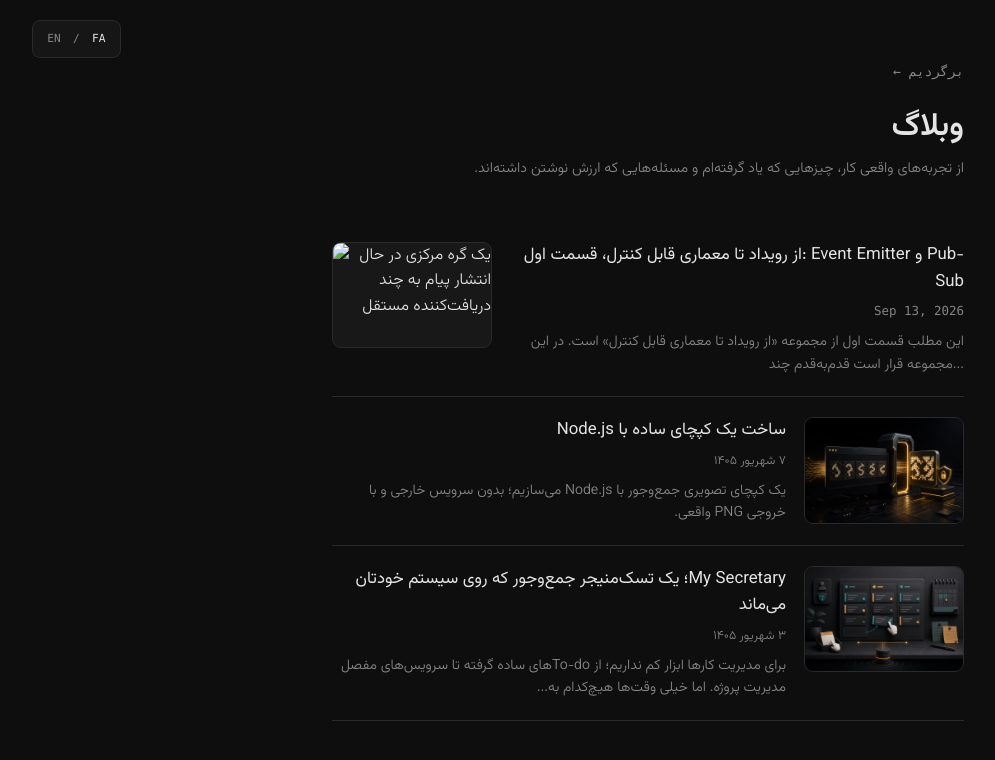
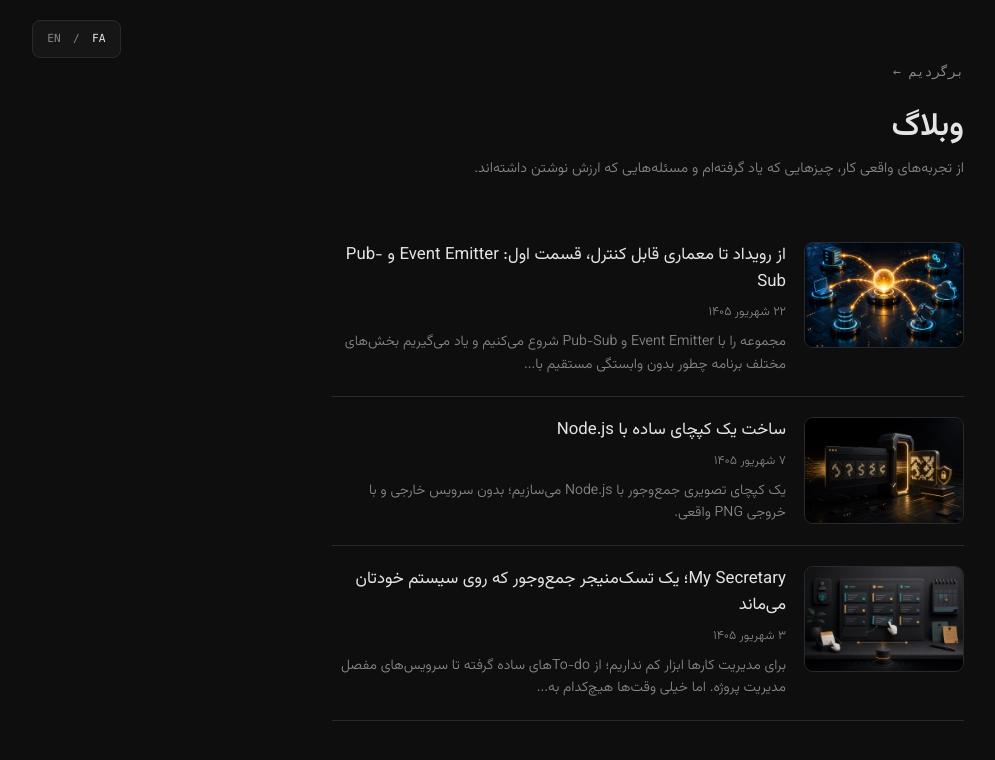
Before and after one commit to mr-farshad-r/mr-farshad-r, a Jekyll site: the page built from fa/blog/index.html, in a window 1280 px wide. Shown: the top 760 px of the page, without its empty margins (216-1211 px from the left). Built offline with Jekyll 4.4.1, drawn with Linux system fonts in a browser that asks for light colours.

Commit message:
chore(post): event emitter pub sub

```diff
--- a/_posts/2026-09-13-event-emitter-pub-sub.md
+++ b/_posts/2026-09-13-event-emitter-pub-sub.md
@@ -2,10 +2,13 @@
 layout: post
 title: "از رویداد تا معماری قابل کنترل، قسمت اول: Event Emitter و Pub-Sub"
 date: 2026-09-13
-description: آشنایی عملی با Event Emitter و الگوی Pub-Sub، تفاوت آن‌ها و ساخت یک نمونه ساده با JavaScript.
+date_label: "۲۲ شهریور ۱۴۰۵"
 lang: fa
+direction: rtl
+description: "آشنایی عملی با Event Emitter و الگوی Pub-Sub؛ از جداکردن بخش‌های برنامه تا انتشار یک رویداد برای چند شنونده."
+excerpt: "مجموعه را با Event Emitter و Pub-Sub شروع می‌کنیم و یاد می‌گیریم بخش‌های مختلف برنامه چطور بدون وابستگی مستقیم با هم ارتباط برقرار کنند."
 image: /assets/images/posts/event-emitter-pub-sub.jpg
-image_alt: یک گره مرکزی در حال انتشار پیام به چند دریافت‌کننده مستقل
+image_alt: "یک گره مرکزی در حال انتشار پیام به چند دریافت‌کننده مستقل"
 ---
 
 این مطلب قسمت اول از مجموعه «از رویداد تا معماری قابل کنترل» است. در این مجموعه قرار است قدم‌به‌قدم چند ایده مهم در طراحی نرم‌افزار را بسازیم و در هر قسمت یک قطعه تازه به چیزی که قبلا ساخته‌ایم اضافه کنیم.
```
Also changed, not shown: assets/images/posts/default-post-placeholder.jpg (added), assets/images/posts/event-emitter-pub-sub.jpg (added).
